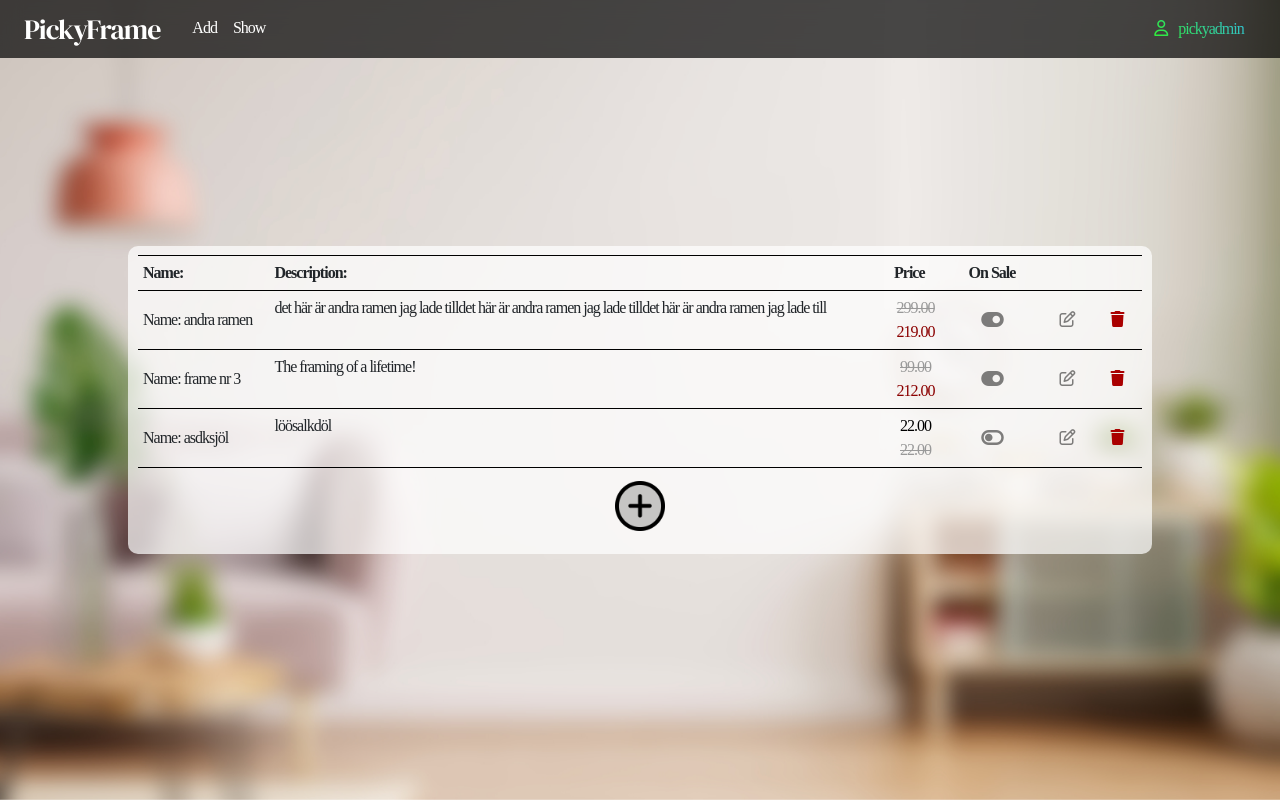
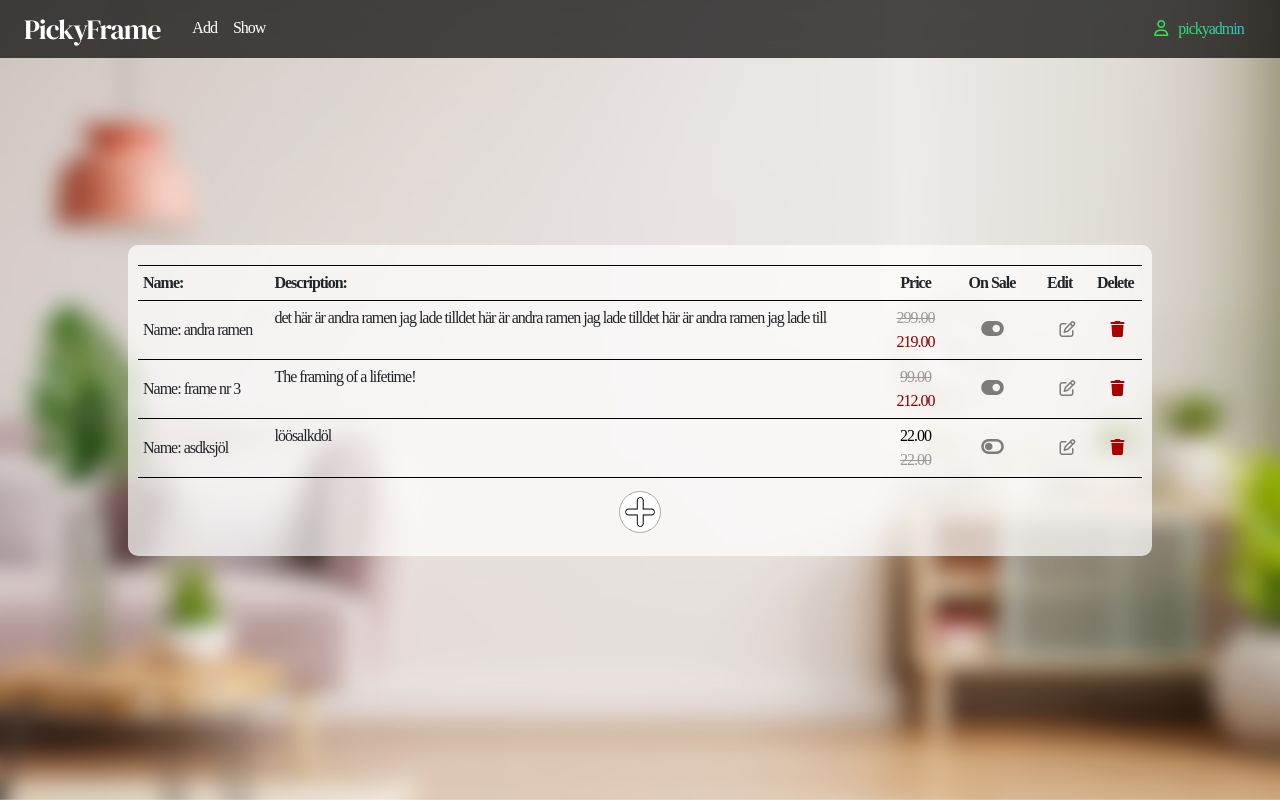
Before and after one commit to ThomasForselius/pickyproducts, a Django app: page /show in a window 1280 px wide. Run offline with Django 3.2, Linux system fonts and the light colour scheme; a user stored in the database is signed in; data comes from the database, SQL or seed files in the repository; both versions use the stored data as it was after the commit; some libraries are stand-ins or nearby versions.

Commit message:
styled message in top of table

```diff
--- a/productsadmin/static/css/style.css
+++ b/productsadmin/static/css/style.css
@@ -397,15 +397,12 @@ border: none;
 }
 
 .icon_add{
-    width: 50px;
-    height: 50px;
+    width: 30px;
+    height: 30px;
+    border: none;
+    background-color: transparent;
 }
 
 .add{
-    border: none;
-    color: --bs;
-    background-color: rgba(0, 0, 0, 0.2);
     border-radius: 50px;
-    width: 50px;
-    height: 50px;
 }
--- a/productsadmin/templates/admin/show_prod.html
+++ b/productsadmin/templates/admin/show_prod.html
@@ -5,22 +5,24 @@
 <article class="article">
     <table>
         <tr>
+            <td colspan="6">
                 {% for message in messages %}
-                <article class="alert {{ message.tags }} alert-dismissible centered" role="alert" >
+                    <section class="alert {{ message.tags }} alert-dismissible centered" role="alert" >
                         {{ message }}
                         <button type="button" class="close" data-dismiss="alert" aria-label="Close">
                             <span aria-hidden="True">&times;</span>
                         </button>
-                </article>
+                    </section>
                 {% endfor %}
+            </td>
         </tr>
         <tr>
             <th>Name: </th>
             <th class="d-none d-sm-none d-md-block d-lg-block">Description:</th>
-            <th>Price</th>
+            <th style="text-align: center;">Price</th>
             <th style="text-align: center;width: 100px;">On Sale</th>
-            <th style="width: 50px;"></th>
-            <th style="width: 50px;"></th>
+            <th style="width: 50px;">Edit</th>
+            <th style="width: 50px;">Delete</th>
         </tr>
         {% for product in products %}
         <tr>
```
Also changed, not shown: db.sqlite3, productsadmin/static/img/plus.jpeg (added), productsadmin/static/img/plus.png, productsadmin/static/img/profile.png (added). Lines whose indentation alone changed are shown as unchanged.
